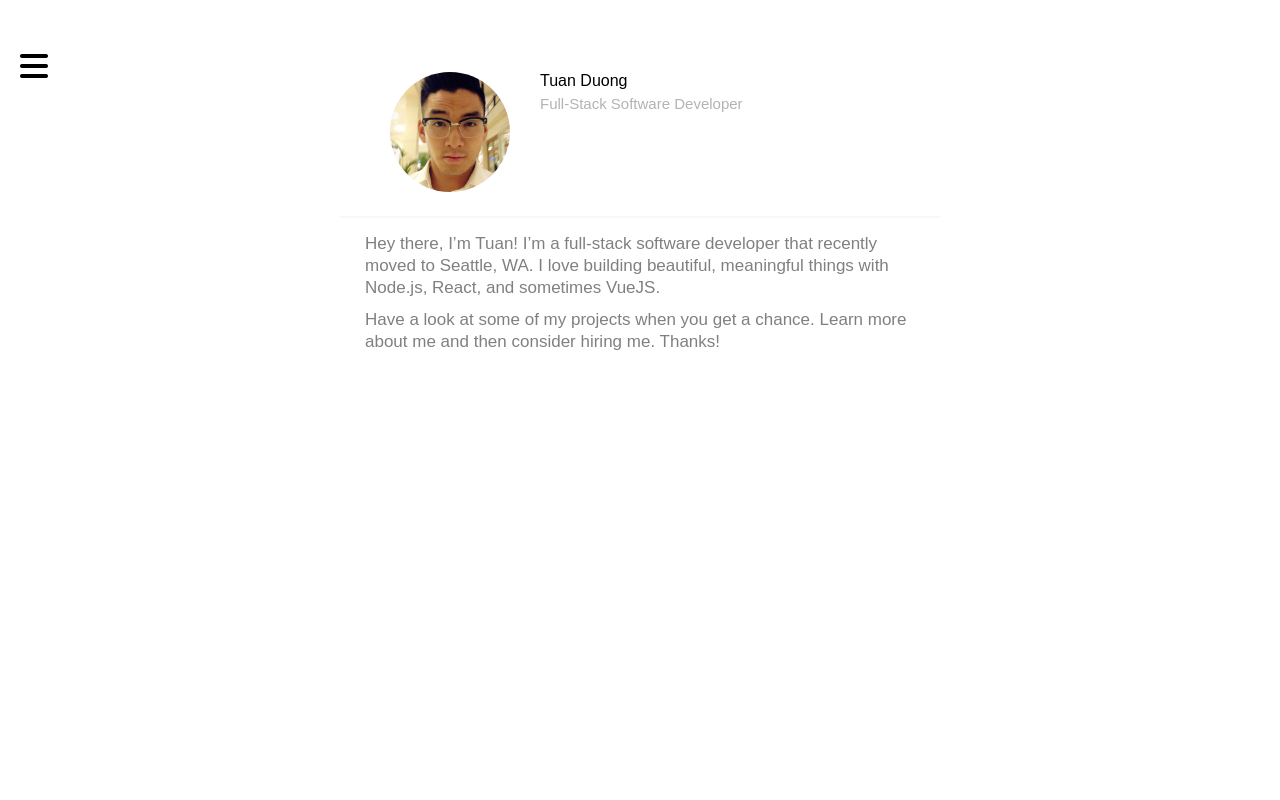
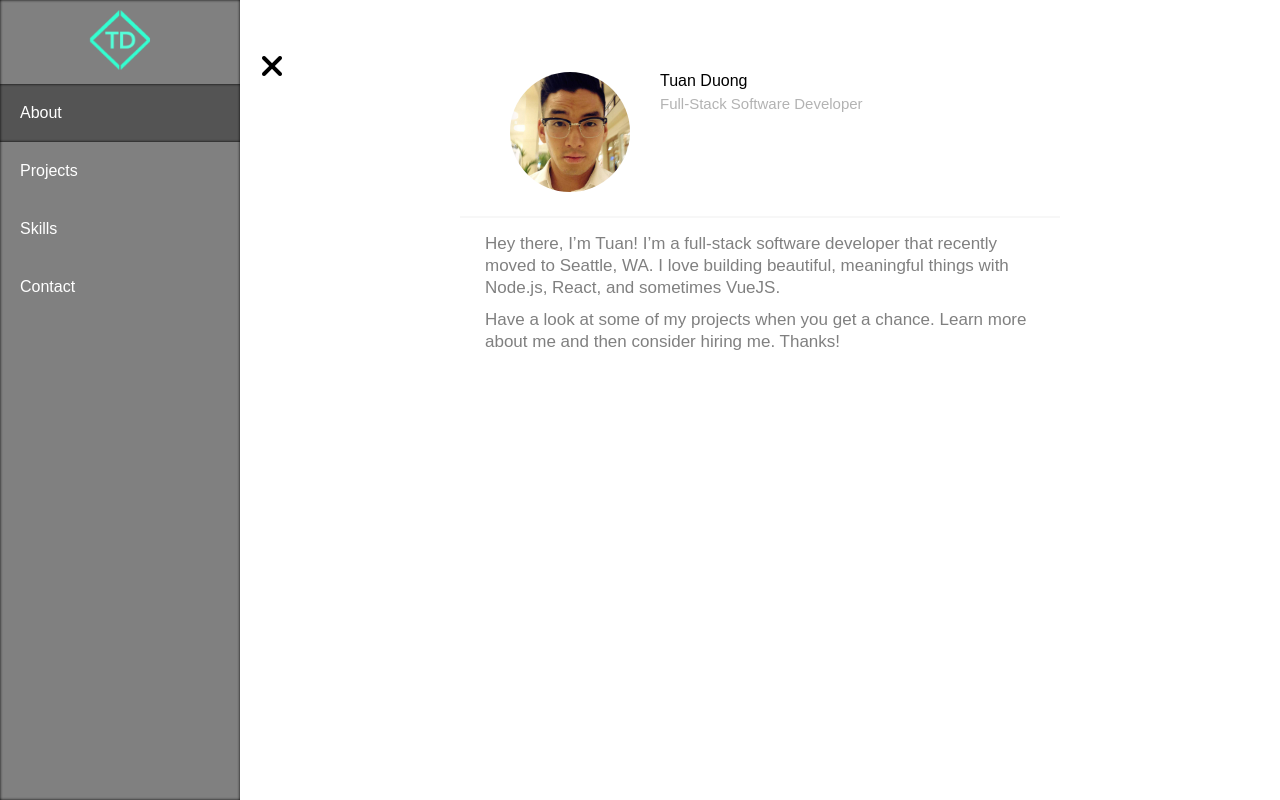
Before and after one commit to wontwon/portfolio, a React (Create React App) app: page / in a window 1280 px wide. Built offline with nearby package versions, Linux system fonts and the light colour scheme.

Commit message:
Add styling to left nav bar

```diff
--- a/src/App.js
+++ b/src/App.js
@@ -1,5 +1,4 @@
 import React, { Component } from 'react';
-// import logo from './images/td-logo.png'
 import ProfileHeader from './Components/Main/ProfileHeader'
 import LeftNav from './Components/Main/LeftNav'
 
@@ -10,7 +9,7 @@ class App extends Component {
   constructor(props) {
     super(props);
     this.state = {
-      showMenu: false
+      showMenu: true
     }
   }
 
--- a/src/Components/Main/LeftNav.css
+++ b/src/Components/Main/LeftNav.css
@@ -1,14 +1,62 @@
 .LeftNav-container {
 	display: flex;
+	height: 100%;
+	margin-left: -15em;
 	width: 15em;
-	height: 100%;
 	z-depth: 1000;
-	margin-left: -15em;
 
 	-webkit-transition: 0.5s;
 	-moz-transition: 0.5s;
 	-o-transition: 0.5s;
 	transition: 0.5s;
+}
+
+@keyframes logo-animation {
+  0% { opacity: 0 }
+  100% { opacity: 1}
+}
+
+.LeftNav-logo {
+	opactity: 0;
+	height: 60px;
+
+	animation: logo-animation 1s forwards;
+}
+
+.LeftNav-bar-container {
+	text-align: center;
+	padding: 10px;
+}
+
+.LeftNav-list {
+	list-style-type: none;
+	padding: 0px;
+	margin: 0px;
+}
+
+.LeftNav-list-item {
+	padding: 20px;
+	color: white;
+}
+
+.LeftNav-list-item:hover {
+	background-color: #50E3C2;
+	margin-left: 10px;
+	padding: 20px;
+
+	-webkit-transition: 0.25s;
+	-moz-transition: 0.25s;
+	-o-transition: 0.25s;
+	transition: background-color 0.5s 0s, margin-left 1s 0;
+}
+
+.LeftNav-list-item.active {
+	background-color: #545454;
+	color: white;
+
+	-moz-box-shadow:    inset 0 0 3px #000000;
+	 -webkit-box-shadow: inset 0 0 3px #000000;
+	 box-shadow:         inset 0 0 3px #000000;
 }
 
 
@@ -18,8 +66,12 @@
 
 
 .LeftNav-bar {
+	background-color: grey;
+	height: 100%;
 	position: fixed;
 	width: 15em;
-	height: 100%;
-	background-color: grey;
+
+	-moz-box-shadow:    inset 0 0 3px #000000;
+	 -webkit-box-shadow: inset 0 0 3px #000000;
+	 box-shadow:         inset 0 0 3px #000000;
 }
--- a/src/Components/Main/LeftNav.js
+++ b/src/Components/Main/LeftNav.js
@@ -1,5 +1,6 @@
 import React from 'react'
 import './LeftNav.css'
+import logo from '../../images/td-logo.png'
 
 const LeftNav = ( { show } ) => {
 	const componentClass = ['LeftNav-container']
@@ -8,10 +9,14 @@ const LeftNav = ( { show } ) => {
 	return (
 		<div className={ componentClass.join (' ')}>
 			<nav className="LeftNav-bar">
-				<ul>
-					<li>
-						Nav Item Yo
-					</li>
+				<div className="LeftNav-bar-container">
+					<img className="LeftNav-logo" src={logo} alt="Tuan Logo" />
+				</div>
+				<ul className="LeftNav-list">
+					<li className="LeftNav-list-item active">About</li>
+					<li className="LeftNav-list-item">Projects</li>
+					<li className="LeftNav-list-item">Skills</li>
+					<li className="LeftNav-list-item">Contact</li>
 				</ul>
 			</nav>
 		</div>
```
